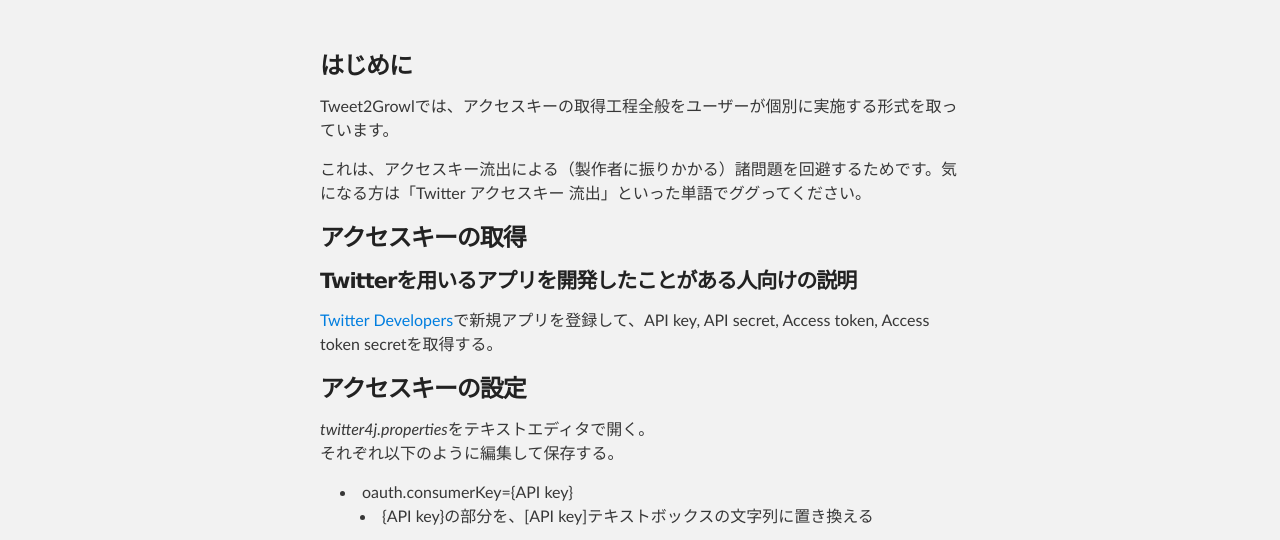
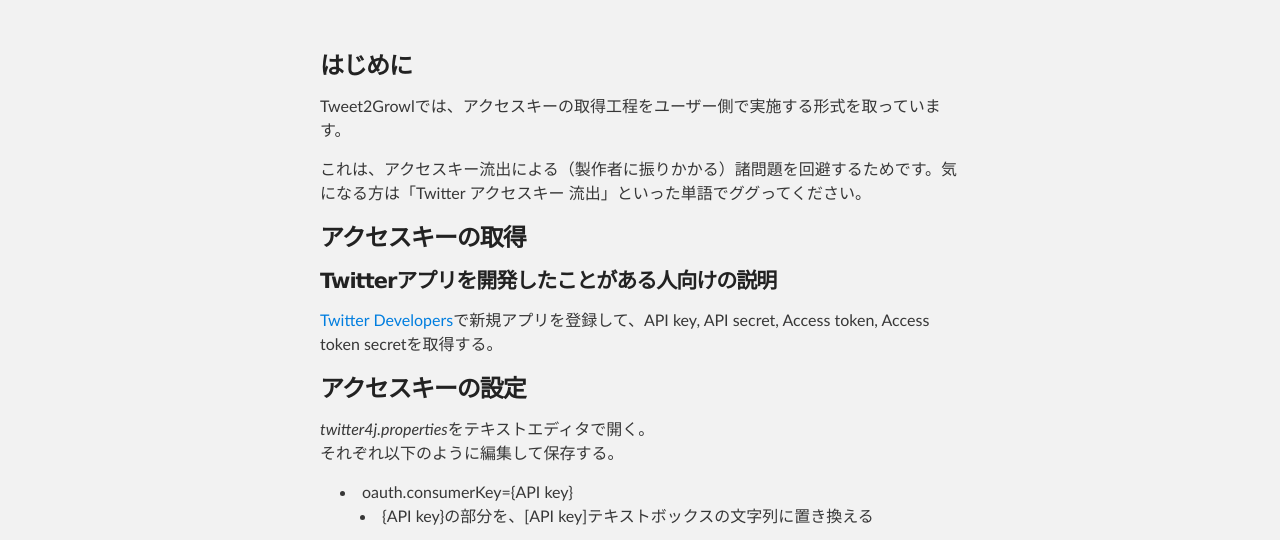
Before and after one commit to hako-fuusen/Tweet2Growl, a plain HTML site: page accesskey.html in a window 1280 px wide. Shown: the part 212-752 px from the top of the page. Drawn offline with Linux system fonts and the light colour scheme.

Commit message:
#2 文言微修正

```diff
--- a/accesskey.html
+++ b/accesskey.html
@@ -27,13 +27,13 @@
     <section id="main_content" class="inner">
       <h3>はじめに</h3>
 
-      <p>Tweet2Growlでは、アクセスキーの取得工程全般をユーザーが個別に実施する形式を取っています。</p>
+      <p>Tweet2Growlでは、アクセスキーの取得工程をユーザー側で実施する形式を取っています。</p>
 
       <p>これは、アクセスキー流出による（製作者に振りかかる）諸問題を回避するためです。気になる方は「Twitter アクセスキー 流出」といった単語でググってください。</p>
 
       <h3>アクセスキーの取得</h3>
 
-      <h4>Twitterを用いるアプリを開発したことがある人向けの説明</h4>
+      <h4>Twitterアプリを開発したことがある人向けの説明</h4>
 
       <p>
         <a href="https://dev.twitter.com/">Twitter Developers</a>で新規アプリを登録して、API key, API secret, Access token, Access
```
